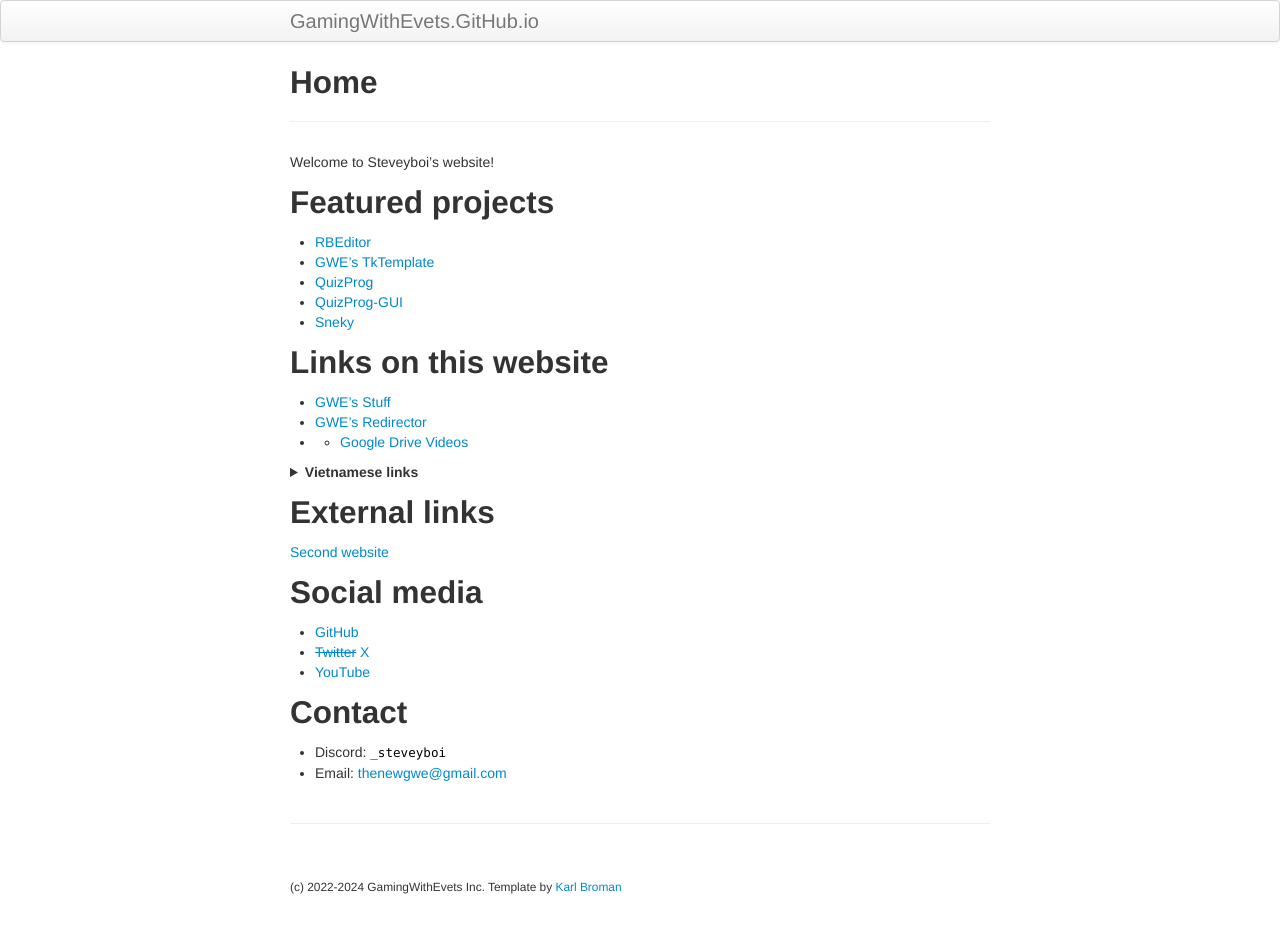
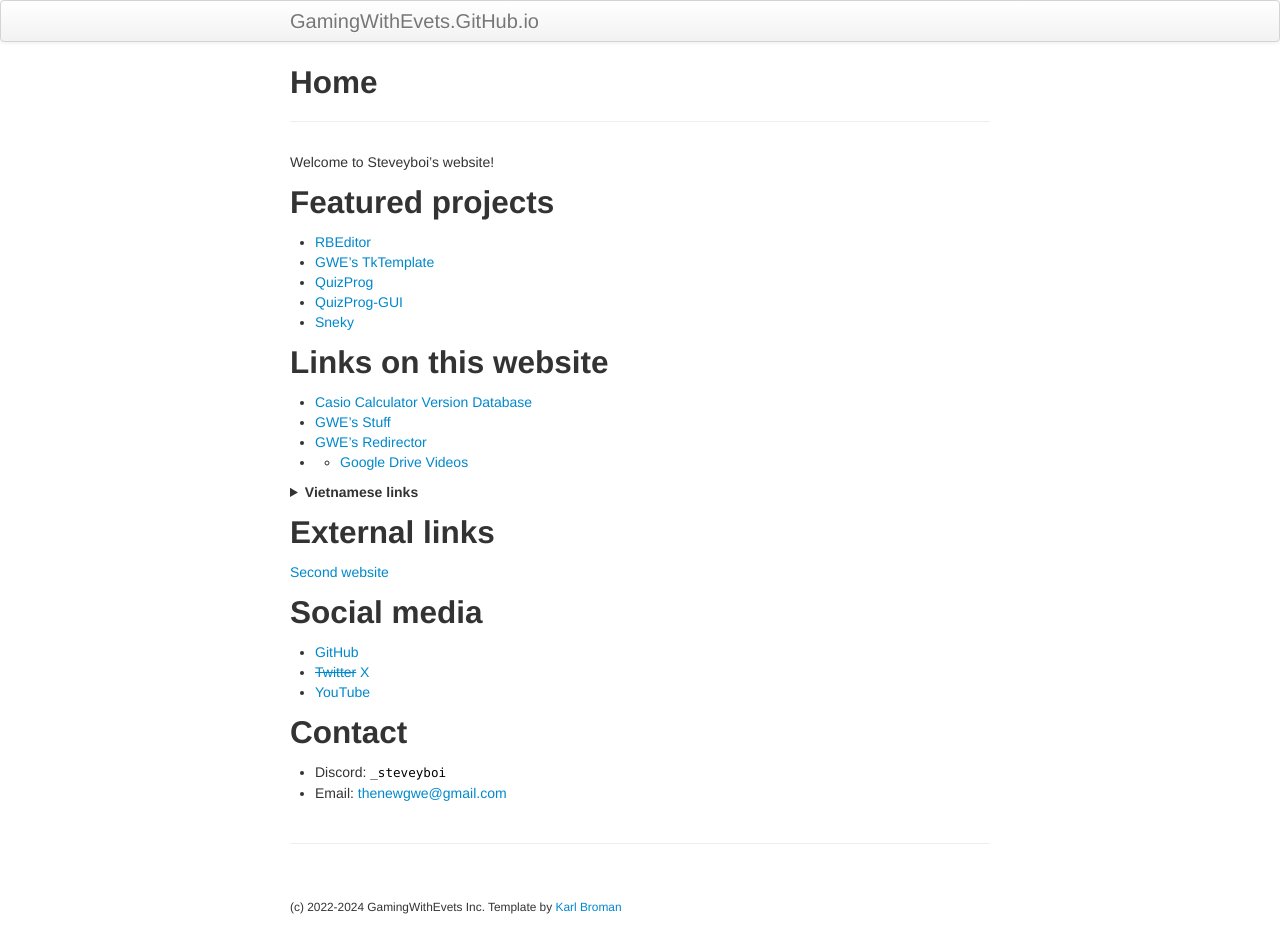
Before and after one commit to gamingwithevets/gamingwithevets.github.io, a Jekyll site: the page built from index.md, in a window 1280 px wide. Built offline with Jekyll 4.4.1, drawn with Linux system fonts in a browser that asks for light colours.

Commit message:
Add the sumdb

```diff
--- a/index.md
+++ b/index.md
@@ -13,6 +13,7 @@ Welcome to Steveyboi's website!
 - [Sneky](https://github.com/gamingwithevets/sneky)
 
 ## Links on this website
+- [Casio Calculator Version Database](/sumdb)
 - [GWE's Stuff](/stuff)
 - [GWE's Redirector](/redirector)
 - - [Google Drive Videos](/redirector/newvideos.html)
```
